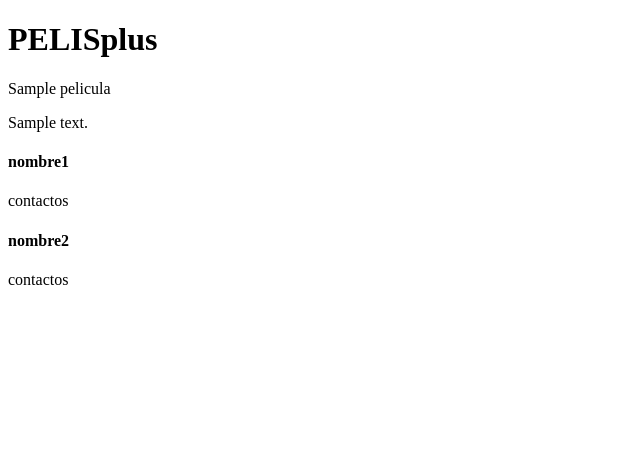
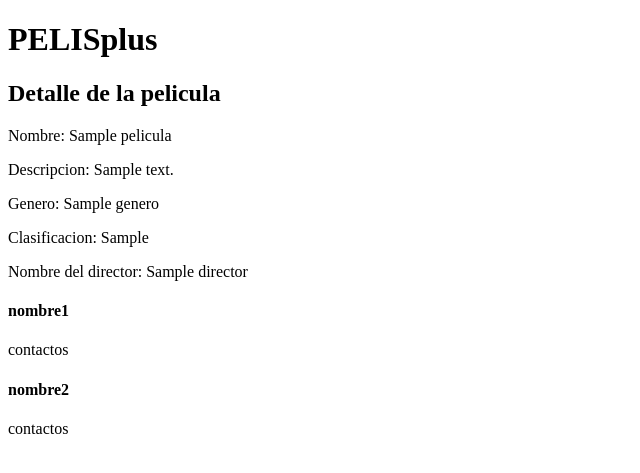
Before and after one commit to LucasL2001/web2tpe, a PHP site: template TPE/pagina/templates/detallePelicula.phtml in a window 1280 px wide. Shown: the top 473 px of the page, without its empty margins (0-640 px from the left). Run offline with PHP 8.4, Linux system fonts and the light colour scheme; the template is opened without the code that fills it: most values are stand-ins (such as "Sample title", 1, 10 or a date in 2020).

Commit message:
diferentes modificaciones

```diff
--- a/TPE/pagina/templates/detallePelicula.phtml
+++ b/TPE/pagina/templates/detallePelicula.phtml
@@ -1,12 +1,12 @@
 <section>
-
-        <?php foreach($pelicula as $peli){
-            ?>
-
-
-                <p><?=$pelicula->Nombre?></p>
-                <p><?=$pelicula->Descripcion?></p>
-
-        <?php }?>
-
+    <h1>Detalle de la pelicula</h1>
+    <?php if ($pelicula) { ?>
+        <p>Nombre: <?= $pelicula->Nombre ?></p>
+        <p>Descripcion: <?= $pelicula->Descripcion ?></p>
+        <p>Genero: <?= $pelicula->Genero ?></p>
+        <p>Clasificacion: <?= $pelicula->Clasificacion_edad ?></p>
+        <p>Nombre del director: <?= $pelicula->Director ?></p>
+    <?php } else { ?>
+        <p>La película no se encontró o no existe.</p>
+    <?php } ?>
 </section>
--- a/TPE/pagina/templates/muestrapelis.phtml
+++ b/TPE/pagina/templates/muestrapelis.phtml
@@ -9,7 +9,7 @@ require_once 'templates/header.phtml';
         <?php foreach($peliculas as $pelicula){?>
             <li>
 
-                <a href="detallesPeli/<?php $pelicula->ID?>"><?=$pelicula->Nombre?></a>
+                <a href="detallesPeli/<?=$pelicula->ID?>"><?=$pelicula->Nombre?></a>
 
             </li>
         <?php }?>
```
Also changed, not shown: TPE/pagina/model/pelis.model.php (+5 -8 lines), TPE/pagina/router.php (+2 -12 lines).
